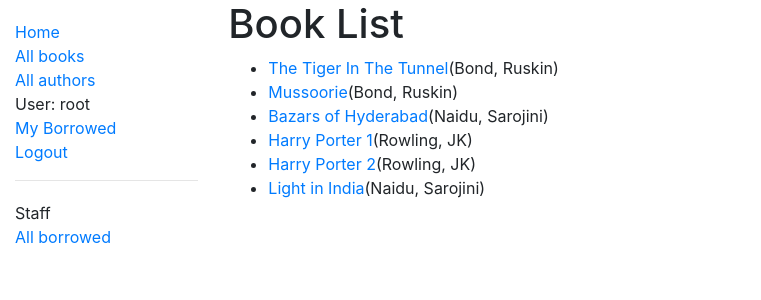
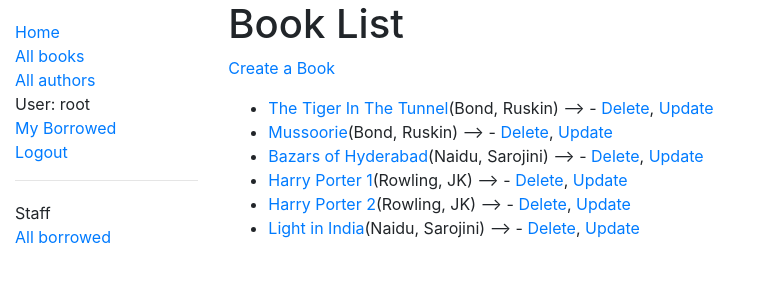
Before and after one commit to priyanshu-panwar/Django-Library-Manager-App, a Django app: page /catalog/book/ in a window 1280 px wide. Shown: the top 300 px of the page, without its empty margins (0-761 px from the left). Run offline with Django 3.2, Linux system fonts and the light colour scheme; a user stored in the database is signed in; data comes from the database, SQL or seed files in the repository; both versions use the stored data as it was after the commit; some libraries are stand-ins or nearby versions.

Commit message:
book create,update,delete views

```diff
--- a/catalog/templates/catalog/book_list.html
+++ b/catalog/templates/catalog/book_list.html
@@ -2,11 +2,16 @@
 
 {% block content %}
 <h1>Book List</h1>
+<p><a href="{% url 'book_create' %}">Create a Book</a></p>
 {% if book_list %}
 <ul>
     {% for book in book_list %}
     <li>
         <a href="{{ book.get_absolute_url }}">{{ book.title }}</a>({{ book.author }})
+        {% if user.is_staff %}--> {% if perms.catalog.can_mark_returned %}-
+        <a href="{% url 'book_delete' book.id %}">Delete</a>,
+        <a href="{% url 'book_update' book.id %}">Update</a>
+        {% endif %} {% endif %}
     </li>
     {% endfor %}
 </ul>
--- a/catalog/urls.py
+++ b/catalog/urls.py
@@ -13,4 +13,7 @@
     path('author/create/', views.AuthorCreate.as_view(), name='author_create'),
     path('author/<int:pk>/update/', views.AuthorUpdate.as_view(), name='author_update'),
     path('author/<int:pk>/delete/', views.AuthorDelete.as_view(), name='author_delete'),
+    path('book/create/', views.BookCreate.as_view(), name='book_create'),
+    path('book/<int:pk>/update/', views.BookUpdate.as_view(), name='book_update'),
+    path('book/<int:pk>/delete/', views.BookDelete.as_view(), name='book_delete'),
 ]
--- a/catalog/views.py
+++ b/catalog/views.py
@@ -119,6 +119,7 @@
 
     return render(request, 'catalog/book_renew_librarian.html', context)
 
+#Creating views for Author Creation, Updation and Deletion
 from django.views.generic.edit import CreateView, UpdateView, DeleteView
 from django.urls import reverse_lazy
 
@@ -137,3 +138,19 @@
     permission_required = 'catalog.can_mark_returned'
     model = Author
     success_url = reverse_lazy('authors')
+
+#Same views now for Book Creation, Updation and Deletion
+class BookCreate(LoginRequiredMixin, CreateView):
+    model = Book
+    fields = '__all__'
+    permission_required = 'catalog.can_mark_returned'
+
+class BookUpdate(LoginRequiredMixin, UpdateView):
+    model = Book
+    fields = '__all__'
+    permission_required = 'catalog.can_mark_returned'
+
+class BookDelete(LoginRequiredMixin, DeleteView):
+    model = Book
+    permission_required = 'catalog.can_mark_returned'
+    success_url = reverse_lazy('books')
```
Also changed, not shown: catalog/templates/catalog/book_confirm_delete.html (added, +14 -0 lines), catalog/templates/catalog/book_form.html (added, +11 -0 lines), db.sqlite3.
